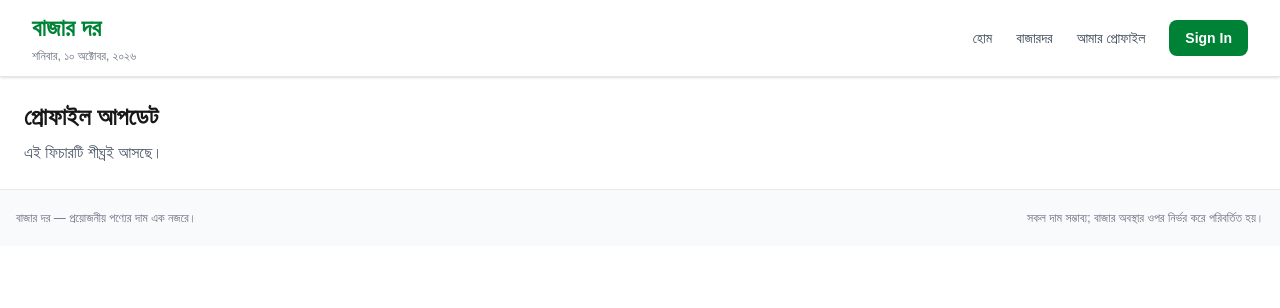
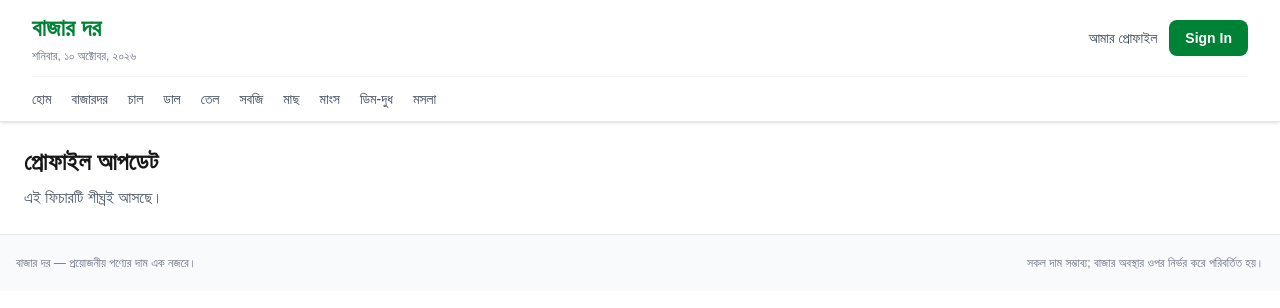
Before and after one commit to Bappy07/Assignment-07, a Next.js app: page /profile/update in a window 1280 px wide. Shown: the top 308 px of the page. Built offline with nearby package versions, Linux system fonts and the light colour scheme; no server answers.

Commit message:
Final Nav Added

```diff
--- a/src/app/components/Navbar.tsx
+++ b/src/app/components/Navbar.tsx
@@ -1,3 +1,4 @@
+
 "use client";
 
 import Link from "next/link";
@@ -6,7 +7,14 @@ import { useEffect, useState } from "react";
 const navLinks = [
   { label: "হোম", href: "/" },
   { label: "বাজারদর", href: "/#all-products" },
-  { label: "আমার প্রোফাইল", href: "/profile" },
+  { label: "চাল", href: "/#chal" },
+  { label: "ডাল", href: "/#dal" },
+  { label: "তেল", href: "/#tel" },
+  { label: "সবজি", href: "/#sobji" },
+  { label: "মাছ", href: "/#mach" },
+  { label: "মাংস", href: "/#mangsho" },
+  { label: "ডিম-দুধ", href: "/#dim-dui" },
+  { label: "মসলা", href: "/#mosla" },
 ];
 
 export default function Navbar() {
@@ -26,41 +34,45 @@ export default function Navbar() {
 
   return (
     <header className="sticky top-0 z-50 border-b border-gray-200 bg-white shadow-sm">
-      <nav className="mx-auto flex max-w-7xl items-center justify-between gap-4 px-4 py-3 sm:px-6 lg:px-8">
+      <nav className="mx-auto max-w-7xl px-4 py-3 sm:px-6 lg:px-8">
+        <div className="flex items-center justify-between gap-4">
           <Link href="/" className="shrink-0">
             <div className="text-2xl font-extrabold text-green-700">
               বাজার দর
             </div>
-
             <p className="mt-1 text-xs text-gray-500">
               {today || "\u00A0"}
             </p>
           </Link>
 
-        <div className="hidden items-center gap-6 md:flex">
+          <div className="flex items-center gap-3">
+            <Link
+              href="/profile"
+              className="hidden text-sm font-medium text-gray-700 transition hover:text-green-700 sm:block"
+            >
+              আমার প্রোফাইল
+            </Link>
+
+            <Link
+              href="/signin"
+              className="shrink-0 rounded-lg bg-green-700 px-4 py-2 text-sm font-semibold text-white transition hover:bg-green-800"
+            >
+              Sign In
+            </Link>
+          </div>
+        </div>
+
+        <div className="mt-3 flex items-center gap-5 overflow-x-auto border-t border-gray-100 pt-3">
           {navLinks.map((link) => (
             <Link
               key={link.href}
               href={link.href}
-              className="text-sm font-medium text-gray-700 transition hover:text-green-700"
+              className="shrink-0 whitespace-nowrap text-sm font-medium text-gray-700 transition hover:text-green-700"
             >
               {link.label}
             </Link>
           ))}
-
-          <Link
-            href="/signin"
-            className="rounded-lg bg-green-700 px-4 py-2 text-sm font-semibold text-white transition hover:bg-green-800"
-          >
-            Sign In
-          </Link>
         </div>
-        <Link
-          href="/signin"
-          className="rounded-lg bg-green-700 px-3 py-2 text-sm font-semibold text-white transition hover:bg-green-800 md:hidden"
-        >
-          Sign In
-        </Link>
       </nav>
     </header>
   );
```
Lines whose indentation alone changed are shown as unchanged.
